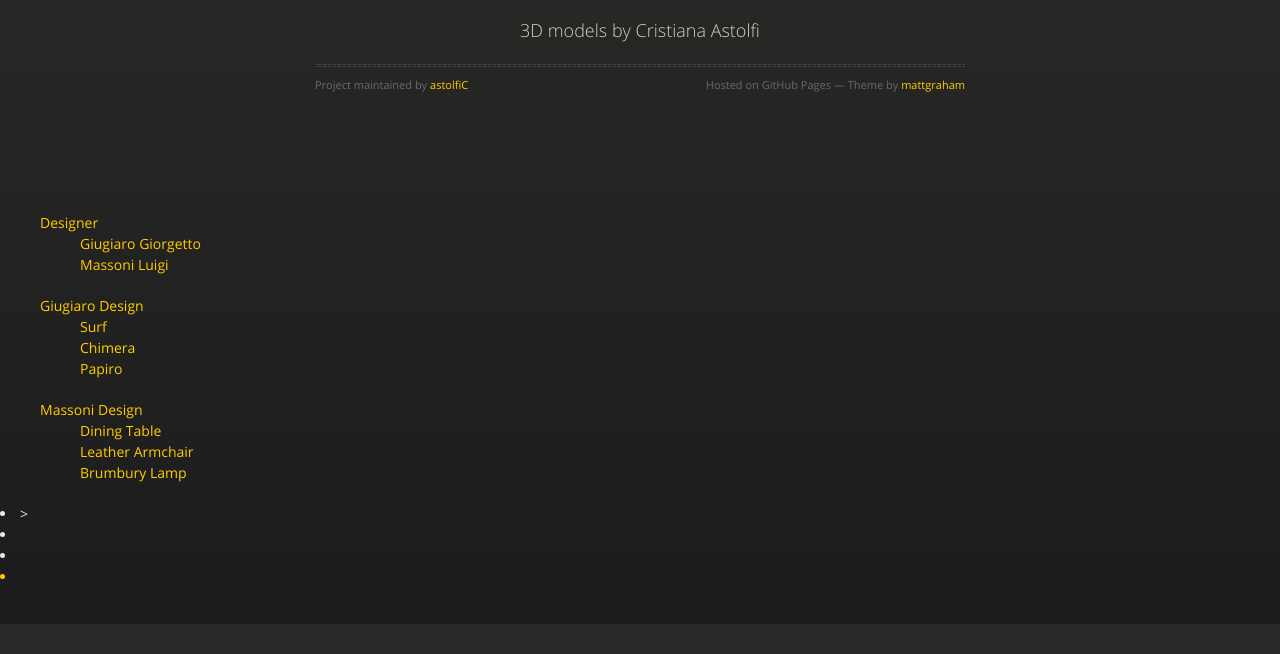
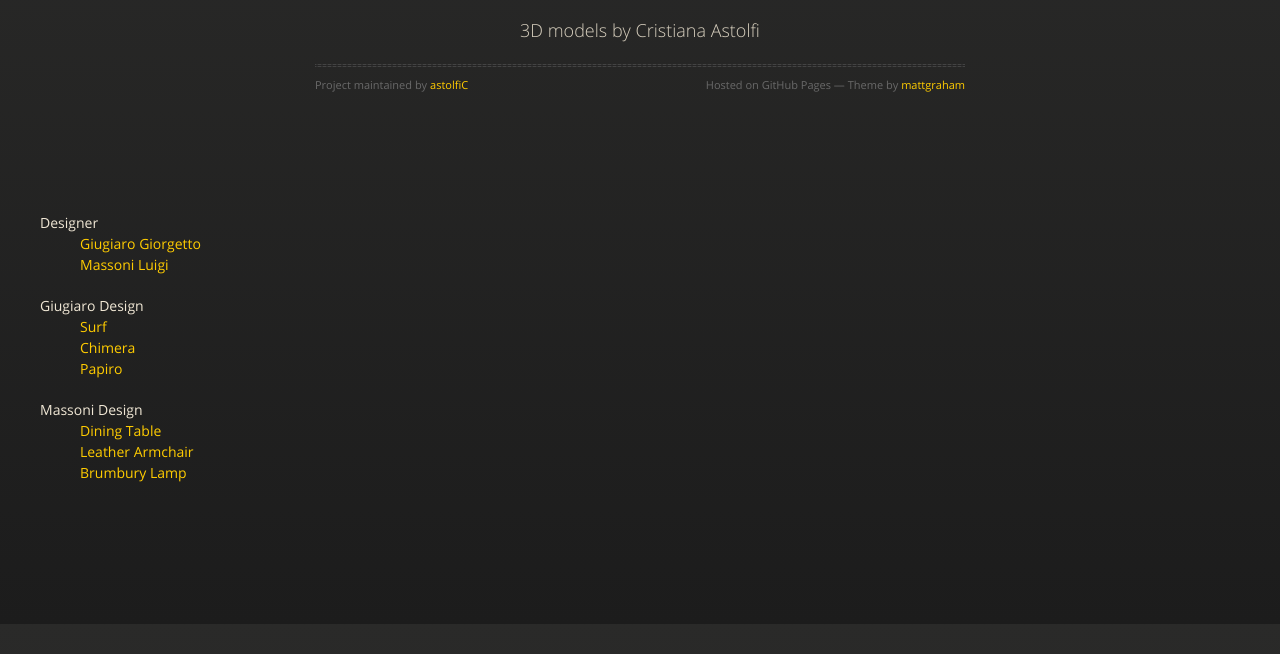
Before and after one commit to astolfiC/astolfiC.github.io, a plain HTML site: page index.html in a window 1280 px wide. Shown: the part 176-830 px from the top of the page. Drawn offline with nearby package versions, Linux system fonts and the light colour scheme.

Commit message:
Update index.html

```diff
--- a/index.html
+++ b/index.html
@@ -21,6 +21,9 @@
     <div id="header">
       <nav>
         <li class="fork"><a href="https://github.com/astolfiC/Final-Project">View On GitHub</a></li>
+        <a href='zipball/final-project.zip' ><li class="zip_download_link"></li></a>
+        <a href='tarball/final-project.tar' ><li class="tar_download_link"></li></a>
+        <div class="clearfix"></div>
       </nav>
     </div><!-- end header -->
 
@@ -43,30 +46,27 @@
     <div id="navbar">
       <nav>
        <ul class="fork">
-        <li><a href="designer.html">Designer</a>
+        <li>Designer</a>
           <ul>
             <li><a href="giugiaro.html">Giugiaro Giorgetto</a></li>
             <li><a href="massoni.html">Massoni Luigi</a></li>
           </ul>
         </li>
-        <li><a href="giugiaro_design.html">Giugiaro Design</a>
+        <li>Giugiaro Design</a>
           <ul>
             <li><a href="surf.html">Surf</a></li>
             <li><a href="chimera.html">Chimera</a></li>
             <li><a href="papiro.html">Papiro</a></li>
           </ul>
         </li>
-        <li><a href="massoni_design.html">Massoni Design</a>
+        <li>Massoni Design</a>
           <ul>
             <li><a href="dining_table.html">Dining Table</a></li>
             <li><a href="leather_armchair.html">Leather Armchair</a></li>
             <li><a href="brumbury_lamp.html">Brumbury Lamp</a></li>
           </ul>
         </li>
-      </ul>
-        <li>><a href='zipball/final-project.zip' ><li class="zip_download_link"></li></a></li>
-        <li></li><a href='tarball/final-project.tar' ><li class="tar_download_link"></li></a></li>
-        <div class="clearfix"></div>
+       </ul>
       </nav>
     </div>
 
```
